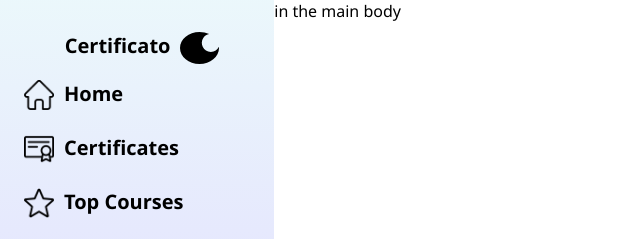
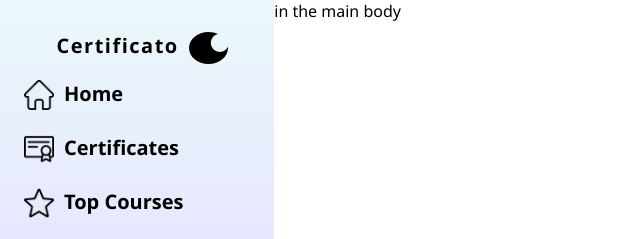
Before and after one commit to TheScrubs/Certificatate-dashboard, a website: page client/public/index.html in a window 1280 px wide. Shown: the top 239 px of the page, 0-640 px from the left. Drawn offline with Linux system fonts and the light colour scheme.

Commit message:
added fontsource library

```diff
--- a/client/package.json
+++ b/client/package.json
@@ -10,5 +10,6 @@
   "author": "",
   "license": "ISC",
   "dependencies": {
+    "@fontsource/montserrat": "^4.3.0"
   }
 }
--- a/client/public/index.html
+++ b/client/public/index.html
@@ -7,6 +7,9 @@
     <!-- CSS stylesheets -->
     <link rel="stylesheet" href="default.css" />
     <link rel="stylesheet" href="sidebar/sidebar.css">
+    <script defer src="../node_modules/@fortawesome/fontawesome-free/css/all.css"></script>
+    <!-- Fonts -->
+
     <!-- End of css stylesheets -->
     <title>Certificato</title>
 
--- a/client/public/sidebar/sidebar.css
+++ b/client/public/sidebar/sidebar.css
@@ -8,7 +8,7 @@
       var(--tertiary-color)
     );
     font-size: var(--font-size);
-    font-family: var(--font-familiy);
+    font-family: montserrat;
     font-weight: bold;
     width: 100%;
     height: 100%;
@@ -29,6 +29,10 @@
     margin: 0 0 1rem 0;
 }
 
+.logo span {
+    letter-spacing: 1.5px;
+}
+
 .logo svg {
     margin-left: 10px;
 }
```
Also changed, not shown: 1 other file.
